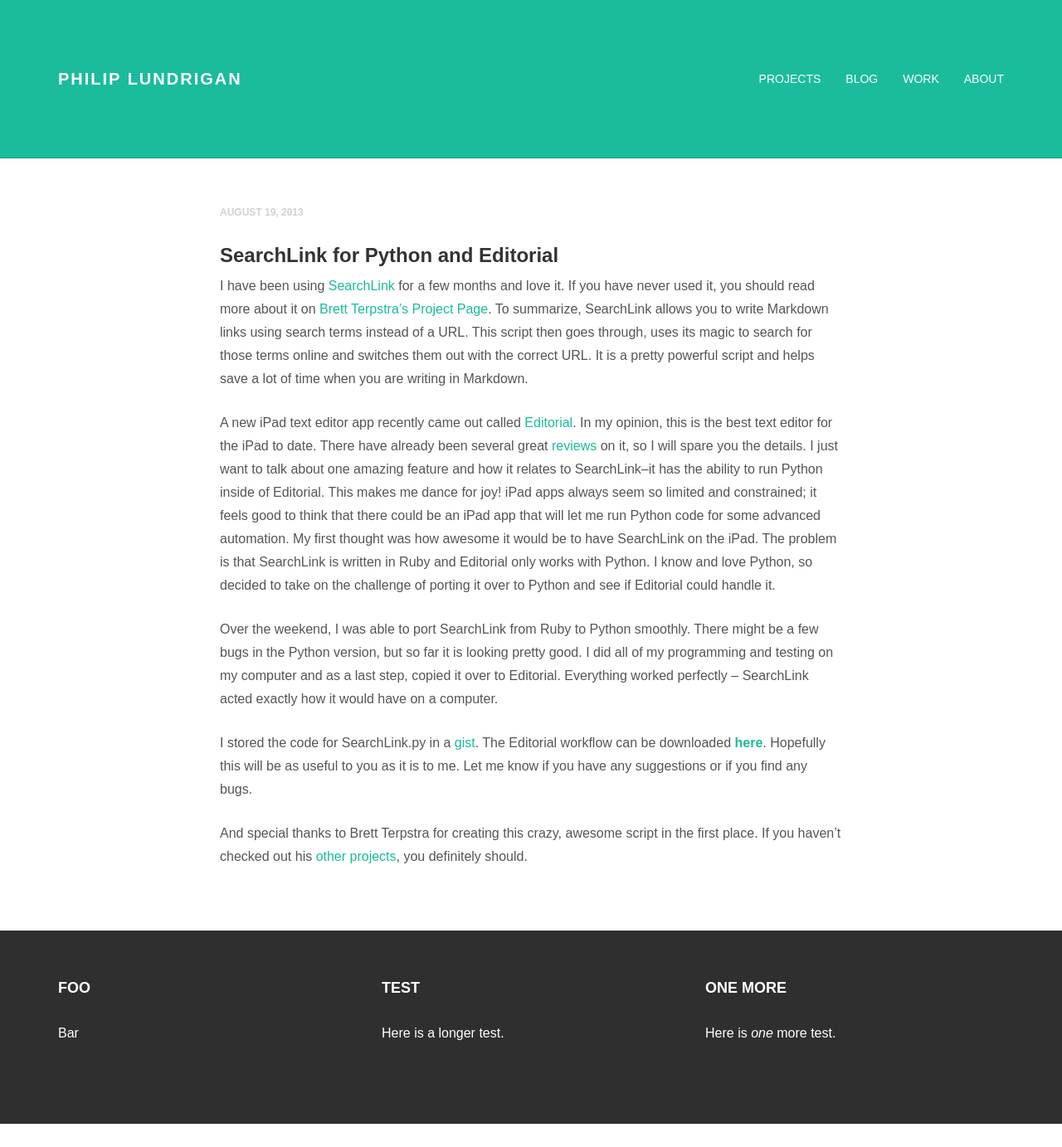
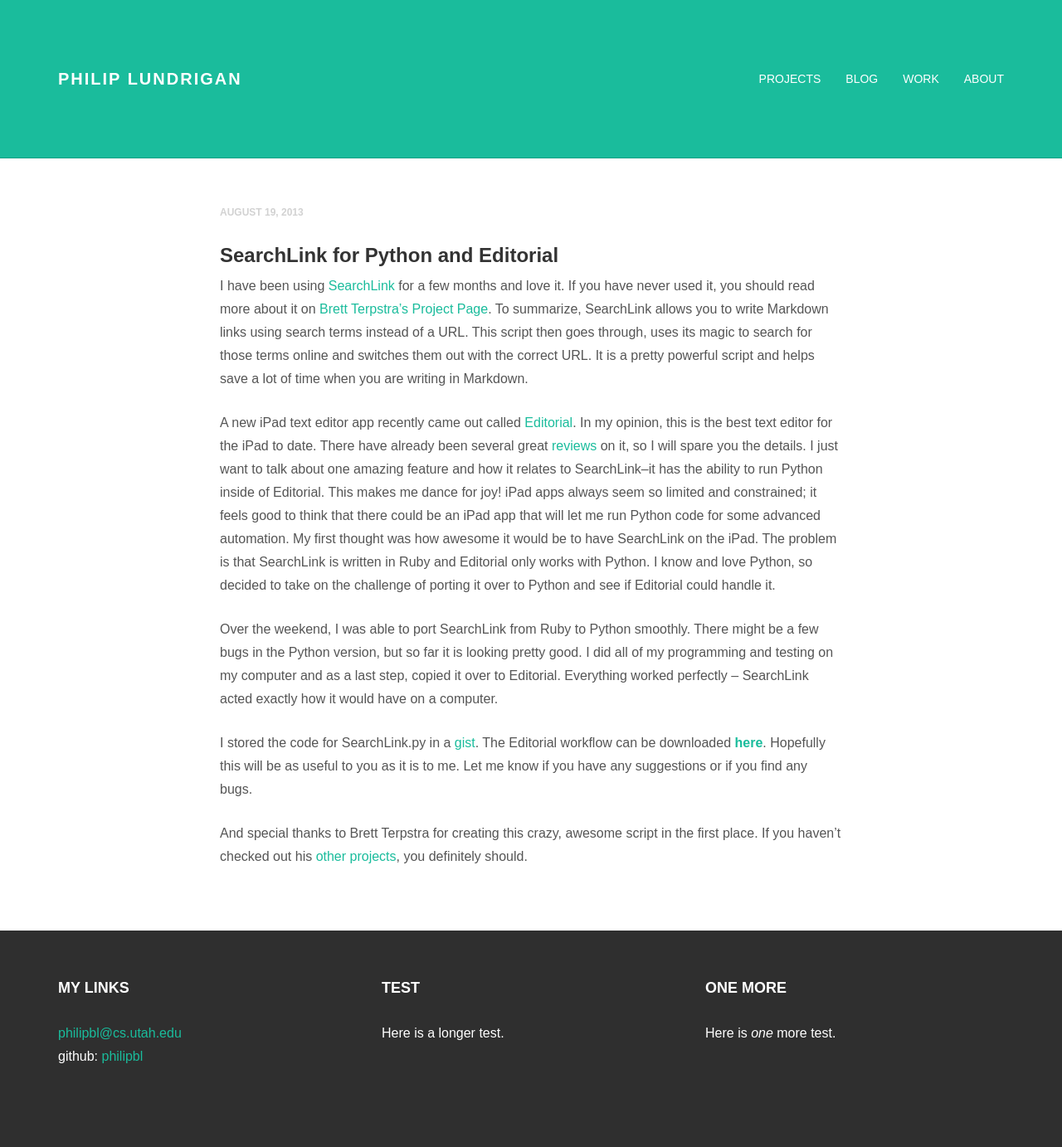
Before and after one commit to philipbl/philipbl.github.io, a Jekyll site: the page built from _posts/2013-08-19-searchlink_for_python_and_editorial.md, in a window 1280 px wide. Shown: the whole page at 83% size. Built offline with Jekyll 4.4.1, drawn with Linux system fonts in a browser that asks for light colours; nearby versions of some CDN libraries; some web fonts are replaced; before the commit the page ends 1355 px from its top, so only the background shows below that.

Commit message:
Small changes to footer and articles

```diff
--- a/_data/footer.yml
+++ b/_data/footer.yml
@@ -1,6 +1,9 @@
 footer1:
-    title: Foo
-    content: Bar
+    title: My Links
+    content: |
+        <a href="mailto:philipbl@cs.utah.edu">philipbl@cs.utah.edu</a>
+        <br>
+        github: <a href="https://github.com/philipbl" alt="philipbl's github page">philipbl</a>
 
 footer2:
     title: Test
--- a/_posts/2013-08-19-searchlink_for_python_and_editorial.md
+++ b/_posts/2013-08-19-searchlink_for_python_and_editorial.md
@@ -6,6 +6,8 @@
 tags: [Projects]
 ---
 I have been using [SearchLink][8145-001] for a few months and love it. If you have never used it, you should read more about it on [Brett Terpstra's Project Page][8145-001]. To summarize, SearchLink allows you to write Markdown links using search terms instead of a URL. This script then goes through, uses its magic to search for those terms online and switches them out with the correct URL. It is a pretty powerful script and helps save a lot of time when you are writing in Markdown.
+
+<!-- more -->
 
 A new iPad text editor app recently came out called [Editorial][editorial-app]. In my opinion, this is the best text editor for the iPad to date. There have already been several great [reviews][8145-002] on it, so I will spare you the details. I just want to talk about one amazing feature and how it relates to SearchLink--it has the ability to run Python inside of Editorial. This makes me dance for joy! iPad apps always seem so limited and constrained; it feels good to think that there could be an iPad app that will let me run Python code for some advanced automation. My first thought was how awesome it would be to have SearchLink on the iPad. The problem is that SearchLink is written in Ruby and Editorial only works with Python. I know and love Python, so decided to take on the challenge of porting it over to Python and see if Editorial could handle it.
 
```
Also changed, not shown: _posts/2013-04-24-dayone_styling.md (+1 -1 lines).
